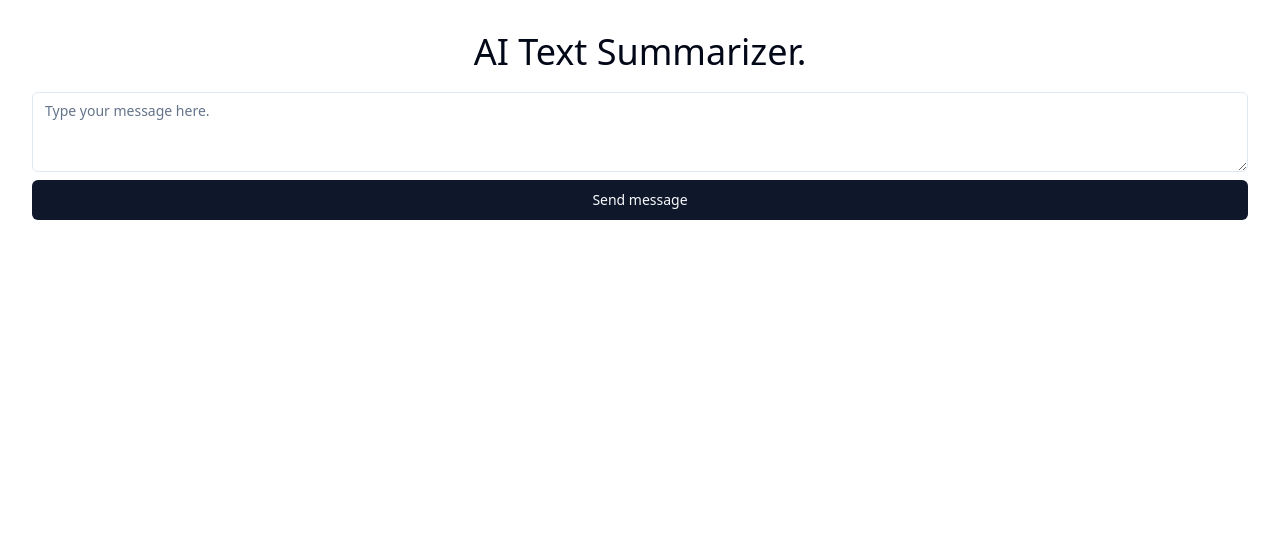
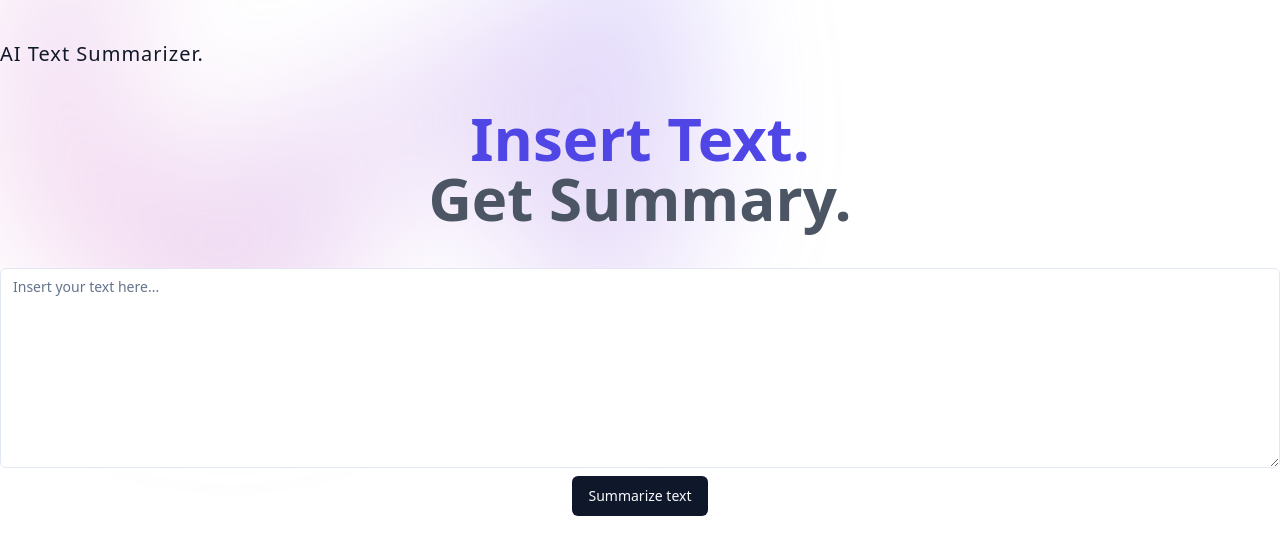
Before and after one commit to m-kuehnle/ai-tool, a React (Vite) app: page / in a window 1280 px wide. Shown: the top 554 px of the page. Built offline with nearby package versions, Linux system fonts and the light colour scheme; no server answers.

Commit message:
improve style

```diff
--- a/src/App.css
+++ b/src/App.css
@@ -1,6 +1,4 @@
 #root {
   max-width: 1280px;
   margin: 0 auto;
-  padding: 2rem;
-  text-align: center;
 }
--- a/src/App.tsx
+++ b/src/App.tsx
@@ -61,21 +61,43 @@ function App() {
 
   return (
     <>
-      <h1 className="text-4xl mb-5">AI Text Summarizer. </h1>
-      <div className="grid w-full gap-2">
+      <div className="flex flex-start my-10">
+        <p className="text-xl tracking-wider text-gray-900">
+          AI Text Summarizer.
+        </p>
+      </div>
+      <h1 className="md:text-6xl mb-10 text-4xl font-bold text-gray-900 leading-tight text-center">
+        <span className="text-indigo-600">Insert Text.</span>
+        <br />
+        <span className="text-gray-600">Get Summary.</span>
+      </h1>
+
+      <div className="flex flex-col gap-2 items-center">
         <Textarea
-          placeholder="Type your message here."
+          placeholder="Insert your text here..."
           value={inputText}
           onChange={handleInputChange}
         />
-        <Button onClick={handleClick}>Send message</Button>
+        <Button className="max-w-fit" onClick={handleClick}>
+          Summarize text
+        </Button>
       </div>
 
       {outputText && (
-        <div className="bg-[#fafafa] text-[#333] p-4 mt-4">
-          <p>{outputText}</p>
+        <div className="bg-gray-100 rounded-md shadow-md p-4 my-4">
+          <p className="text-gray-800">{outputText}</p>
         </div>
       )}
+
+      <div className="absolute inset-x-0 -top-40 -z-10 transform-gpu overflow-hidden blur-3xl sm:-top-80">
+        <div
+          className="relative left-[calc(50%-11rem)] aspect-[1155/678] w-[36.125rem] -translate-x-1/2 rotate-[30deg] bg-gradient-to-tr from-[#ff80b5] to-[#9089fc] opacity-30 sm:left-[calc(50%-30rem)] sm:w-[72.1875rem]"
+          style={{
+            clipPath:
+              "polygon(74.1% 44.1%, 100% 61.6%, 97.5% 26.9%, 85.5% 0.1%, 80.7% 2%, 72.5% 32.5%, 60.2% 62.4%, 52.4% 68.1%, 47.5% 58.3%, 45.2% 34.5%, 27.5% 76.7%, 0.1% 64.9%, 17.9% 100%, 27.6% 76.8%, 76.1% 97.7%, 74.1% 44.1%)",
+          }}
+        />
+      </div>
     </>
   );
 }
--- a/src/components/ui/textarea.tsx
+++ b/src/components/ui/textarea.tsx
@@ -1,6 +1,6 @@
-import * as React from "react"
+import * as React from "react";
 
-import { cn } from "@/lib/utils"
+import { cn } from "@/lib/utils";
 
 export interface TextareaProps
   extends React.TextareaHTMLAttributes<HTMLTextAreaElement> {}
@@ -10,15 +10,15 @@ const Textarea = React.forwardRef<HTMLTextAreaElement, TextareaProps>(
     return (
       <textarea
         className={cn(
-          "flex min-h-[80px] w-full rounded-md border border-input bg-background px-3 py-2 text-sm ring-offset-background placeholder:text-muted-foreground focus-visible:outline-none focus-visible:ring-2 focus-visible:ring-ring focus-visible:ring-offset-2 disabled:cursor-not-allowed disabled:opacity-50",
+          "flex min-h-[200px] w-full rounded-md border border-input bg-background px-3 py-2 text-sm ring-offset-background placeholder:text-muted-foreground focus-visible:outline-none focus-visible:ring-2 focus-visible:ring-ring focus-visible:ring-offset-2 disabled:cursor-not-allowed disabled:opacity-50",
           className
         )}
         ref={ref}
         {...props}
       />
-    )
+    );
   }
-)
-Textarea.displayName = "Textarea"
+);
+Textarea.displayName = "Textarea";
 
-export { Textarea }
+export { Textarea };
```
